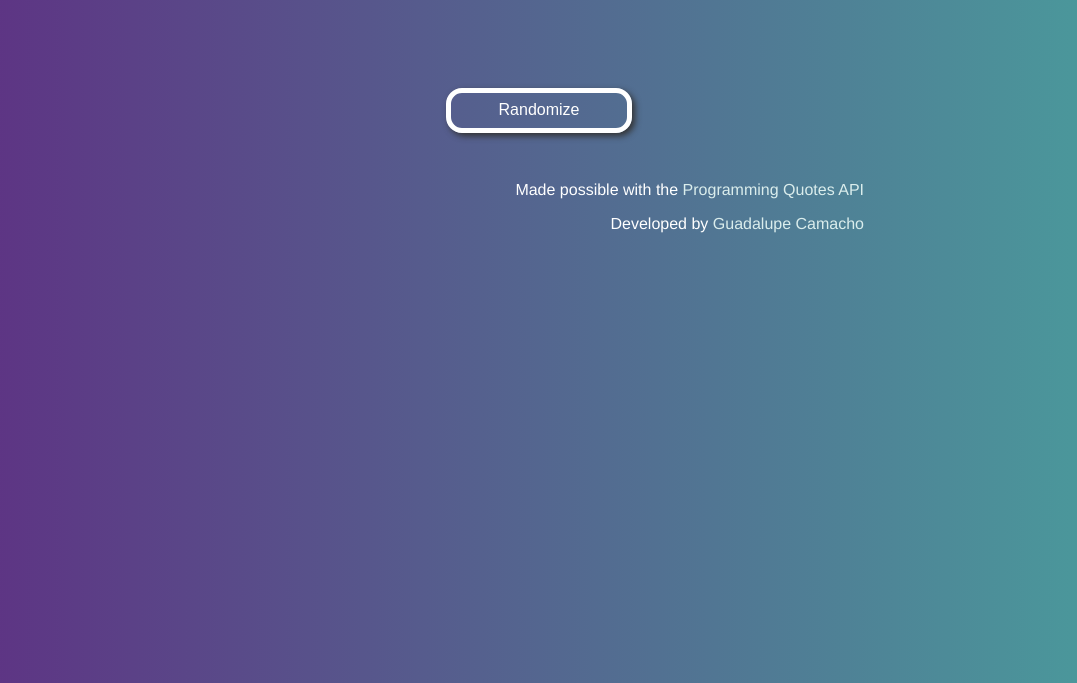
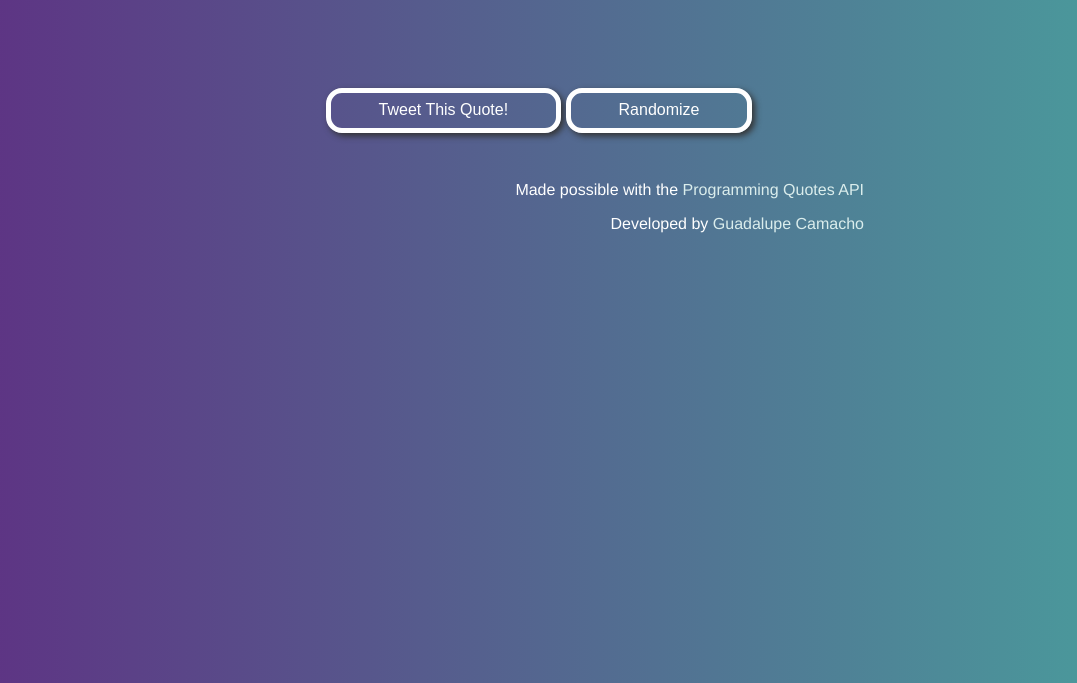
Before and after one commit to gcamacho079/random-quote-generator, a plain HTML site: page index.html in a window 1280 px wide. Shown: the part 117-800 px from the top of the page, without its empty margins (101-1178 px from the left). Drawn offline with nearby package versions, Linux system fonts and the light colour scheme; no server answers.

Commit message:
Enable button hide/show depending on quote length + functionality

```diff
--- a/index.html
+++ b/index.html
@@ -22,9 +22,10 @@
 
     </section>
 
-    <!--<a href="#">
-      <button id="twitter-button">Tweet This Quote!</button>
-    </a><script async src="//platform.twitter.com/widgets.js" charset="utf-8"></script>https://twitter.com/intent/tweet?text=-->
+    <a href="#" id="twitter-link">
+      <button id="twitter-button" onclick="tweet.makeLink()">Tweet This Quote!</button>
+    </a>
+    <script async src="//platform.twitter.com/widgets.js" charset="utf-8"></script>
 
     <button class="shadow" onclick="randomQuote.getQuote()">Randomize</button>
 
--- a/js/script.js
+++ b/js/script.js
@@ -26,11 +26,9 @@ var randomQuote = {
 
   tweetabilityCheck: function() {
     totalLength = author.length + quote.length;
-    console.log(totalLength);
     if (totalLength < 137) {
       tweetableQuote = quote + " - " + author;
       $("#twitter-button").show();
-      console.log(tweetableQuote);
     }
     else {
       $("#twitter-button").hide();
@@ -39,11 +37,11 @@ var randomQuote = {
 };
 
 var tweet = {
-  init: function() {
-    tweet.makeLink();
-  },
+  tweetLink: "",
 
   makeLink: function() {
+    tweetLink = "https://twitter.com/intent/tweet?text=" + encodeURIComponent(tweetableQuote);
+    $("#twitter-link").attr("href", tweetLink);
   }
 };
 
```
